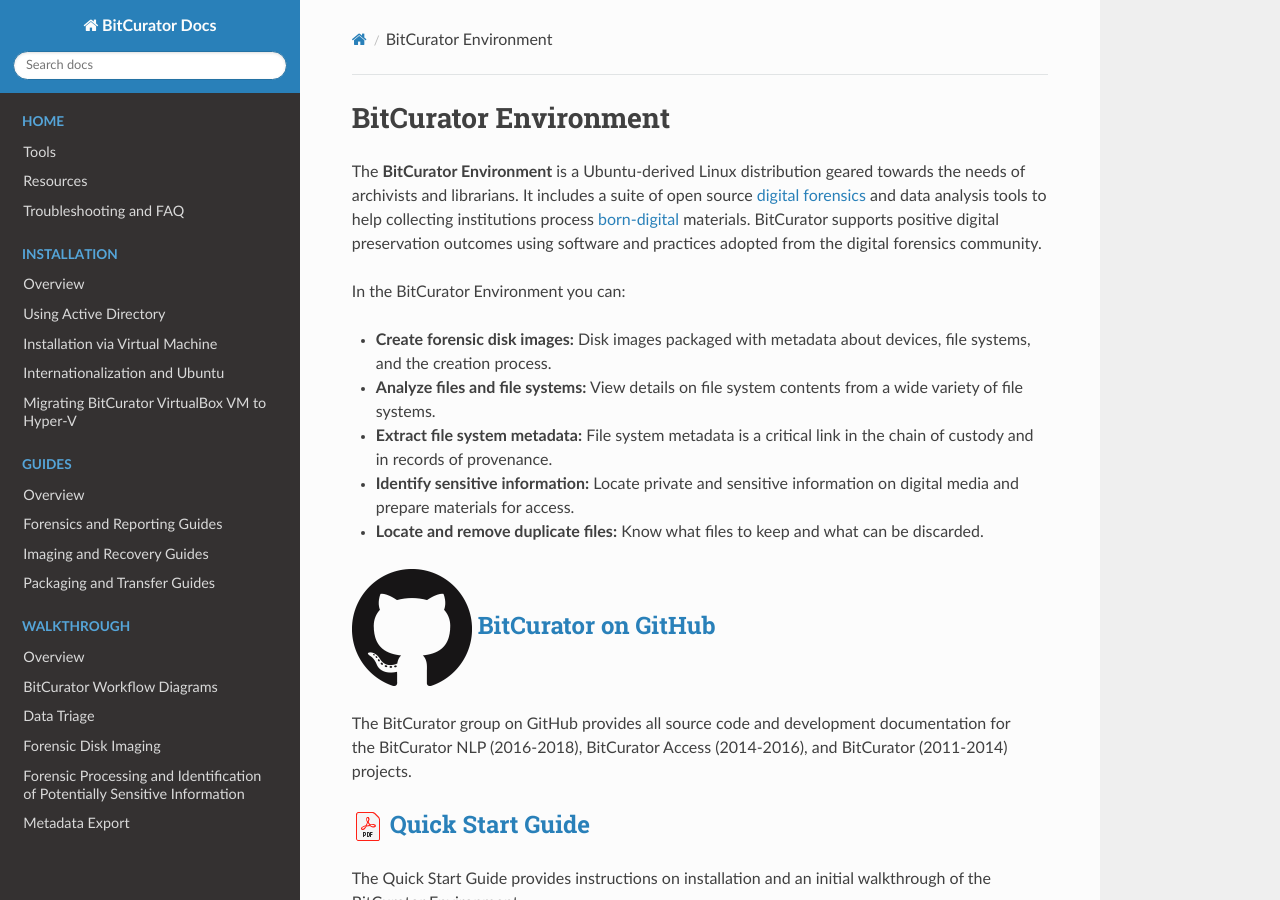
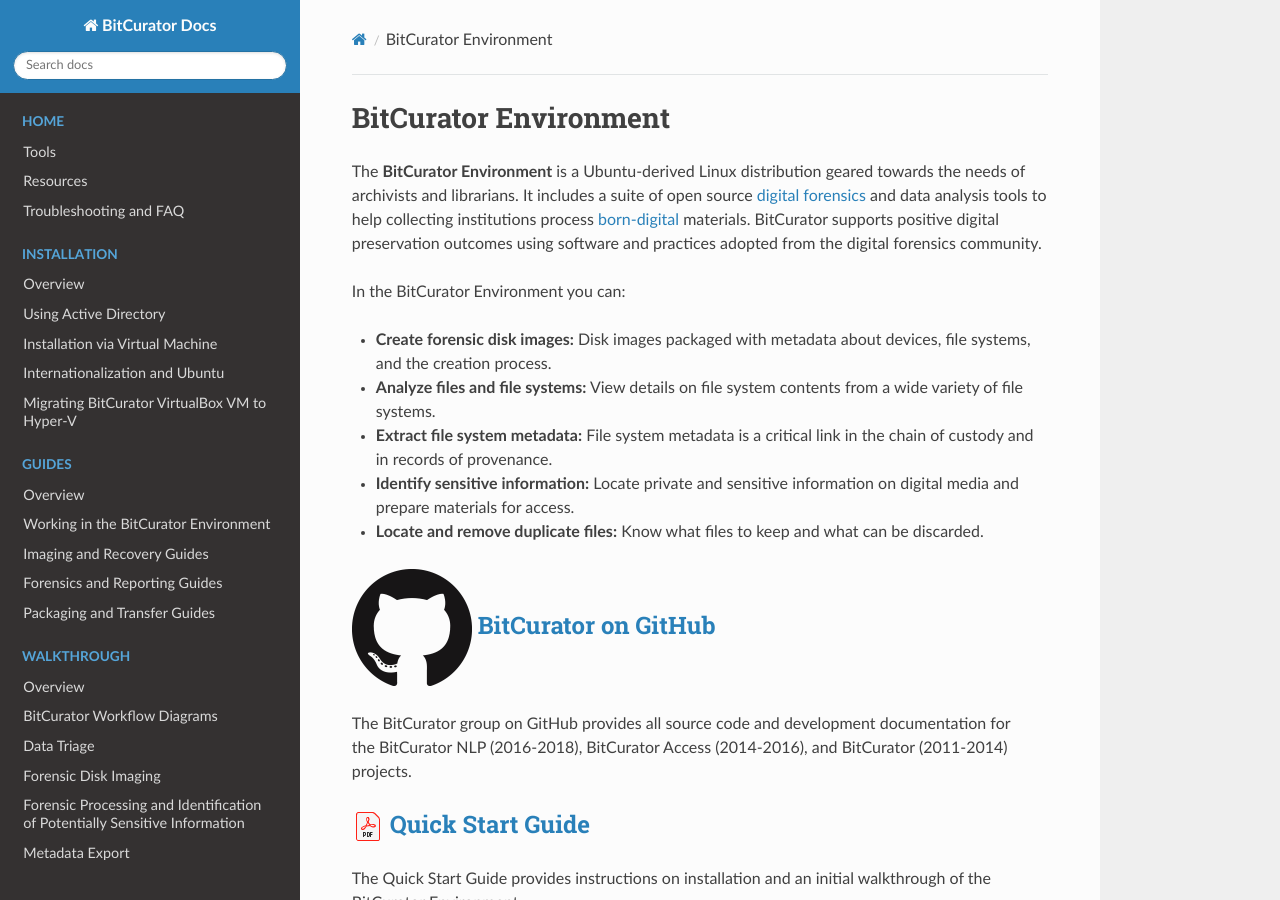
Before and after one commit to BitCurator/documentation, an MkDocs documentation site: the page built from docs/index.md, in a window 1280 px wide and 900 px high. Built offline with MkDocs 1.6.1, drawn with Linux system fonts in a browser that asks for light colours; nearby versions of some CDN libraries.

Commit message:
Update mkdocs.yml
update order of step by step guides and add "Working in BitCurator Environment"

```diff
--- a/mkdocs.yml
+++ b/mkdocs.yml
@@ -13,8 +13,9 @@
     - 'Installing BitCurator/Migrating BitCurator VirtualBox VM to Hyper-V.md'
   - Guides:
     - Overview : 'All Step-by-Step Guides/Step-by-Step-Guides.md'
+    - 'All Step-by-Step Guides/Working in the BitCurator Environment.md'
+    - 'All Step-by-Step Guides/Imaging and Recovery Guides.md'
     - 'All Step-by-Step Guides/Forensics and Reporting Guides.md'
-    - 'All Step-by-Step Guides/Imaging and Recovery Guides.md'
     - 'All Step-by-Step Guides/Packaging and Transfer Guides.md'
   - Walkthrough:
     - Overview: 'BitCurator Walkthrough/BitCurator Walkthrough.md'
```
